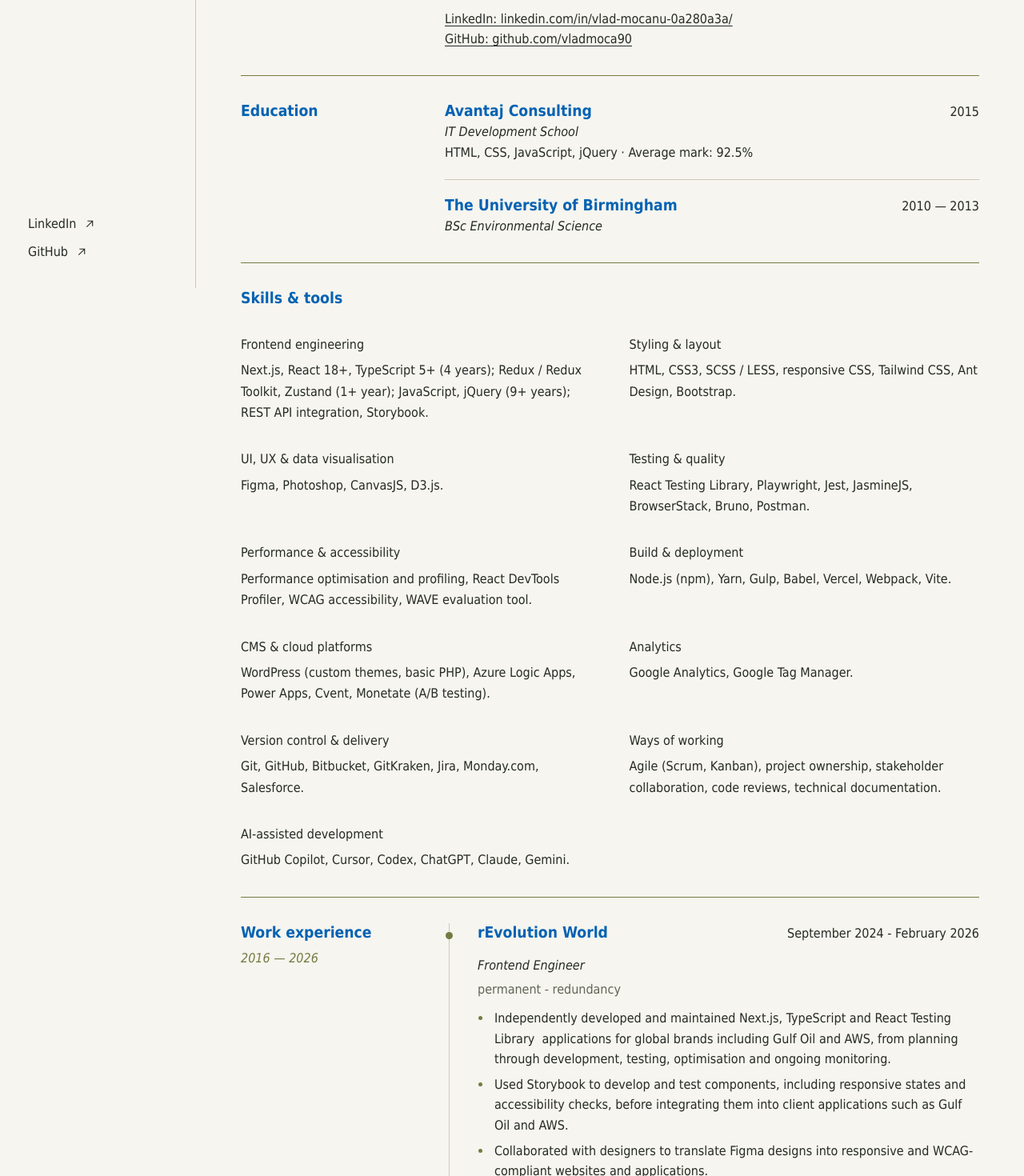
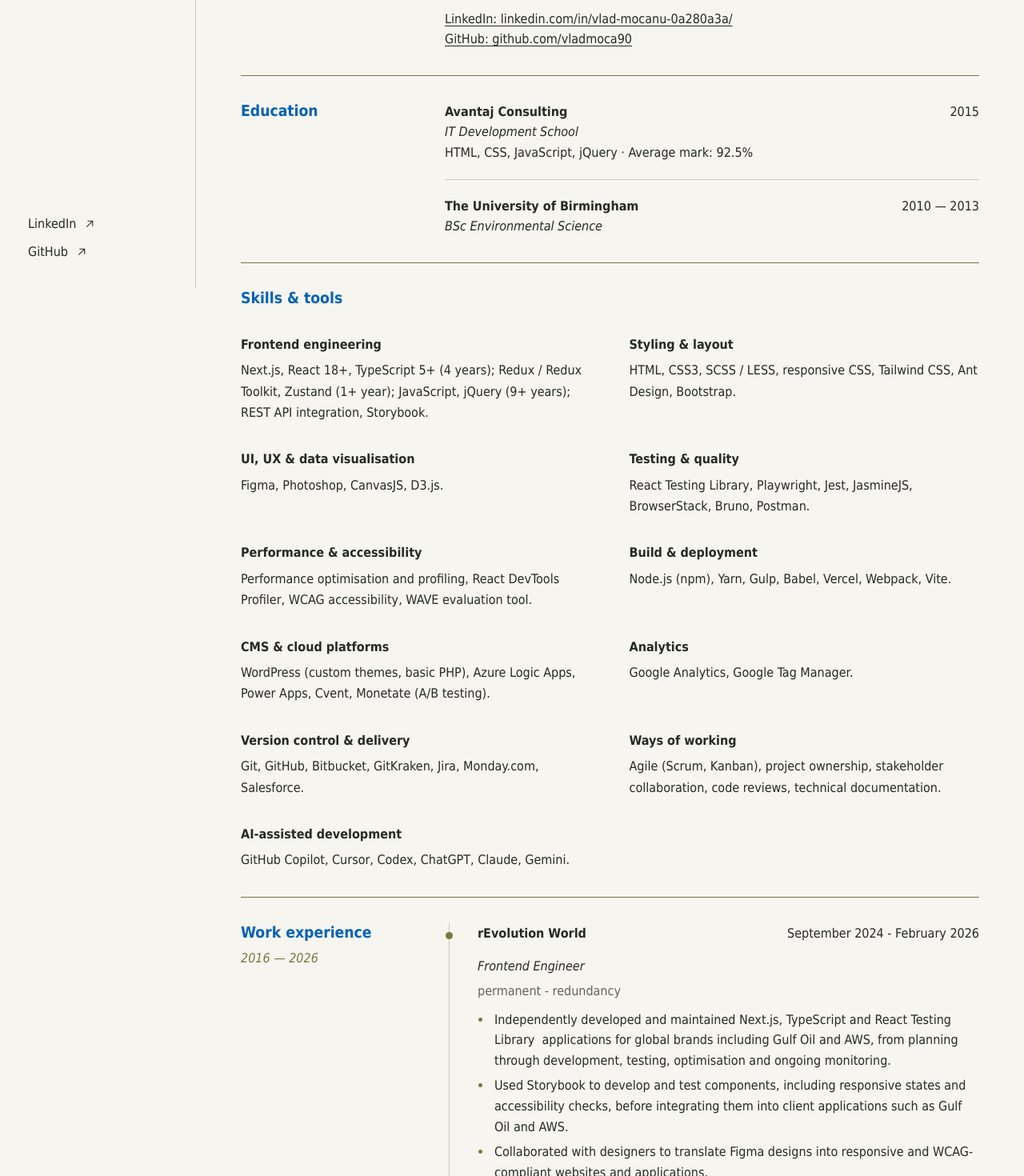
Before and after one commit to vladmoca90/Storybook-NextJS, a Next.js app: page /cv in a window 1280 px wide. Shown: the part 440-1910 px from the top of the page at 80% size. Built offline with nearby package versions, Linux system fonts and the light colour scheme.

Commit message:
Replaced the h3 for subtitle with a <p>

```diff
--- a/app/cv/page.tsx
+++ b/app/cv/page.tsx
@@ -152,7 +152,7 @@ export default function CVPage() {
           <div>
             <article>
               <div className="cv-job-heading flex flex-wrap items-baseline justify-between gap-4 max-[43.8125rem]:gap-[0.3125rem]">
-                <h3>Avantaj Consulting</h3>
+                <p className="cv-subtitle">Avantaj Consulting</p>
                 <p>2015</p>
               </div>
               <p className="cv-job-role">IT Development School</p>
@@ -160,7 +160,7 @@ export default function CVPage() {
             </article>
             <article>
               <div className="cv-job-heading flex flex-wrap items-baseline justify-between gap-4 max-[43.8125rem]:gap-[0.3125rem]">
-                <h3>The University of Birmingham</h3>
+                <p className="cv-subtitle">The University of Birmingham</p>
                 <p>2010 — 2013</p>
               </div>
               <p className="cv-job-role">BSc Environmental Science</p>
@@ -198,7 +198,7 @@ export default function CVPage() {
                 key={job.company}
               >
                 <div className="cv-job-heading flex flex-wrap items-baseline justify-between gap-4 max-[43.8125rem]:gap-[0.3125rem]">
-                  <h3 className="mb-4!">{job.company}</h3>
+                  <p className="cv-subtitle mb-4!">{job.company}</p>
                   <p>{job.dates}</p>
                 </div>
                 <p className="cv-job-role">{job.role}</p>
--- a/app/cv/resume.css
+++ b/app/cv/resume.css
@@ -94,10 +94,6 @@
 .cv-job:before {
   background: var(--cv-olive);
 }
-.cv-job-heading h3 {
-  font-weight: 700;
-  line-height: 1.25;
-}
 .cv-job-heading > p {
   white-space: nowrap;
 }
@@ -119,6 +115,7 @@
 }
 .cv-subtitle {
   font-size: 1rem;
+  font-weight: 700;
 }
 .cv-skills p {
   line-height: 1.65;
```
